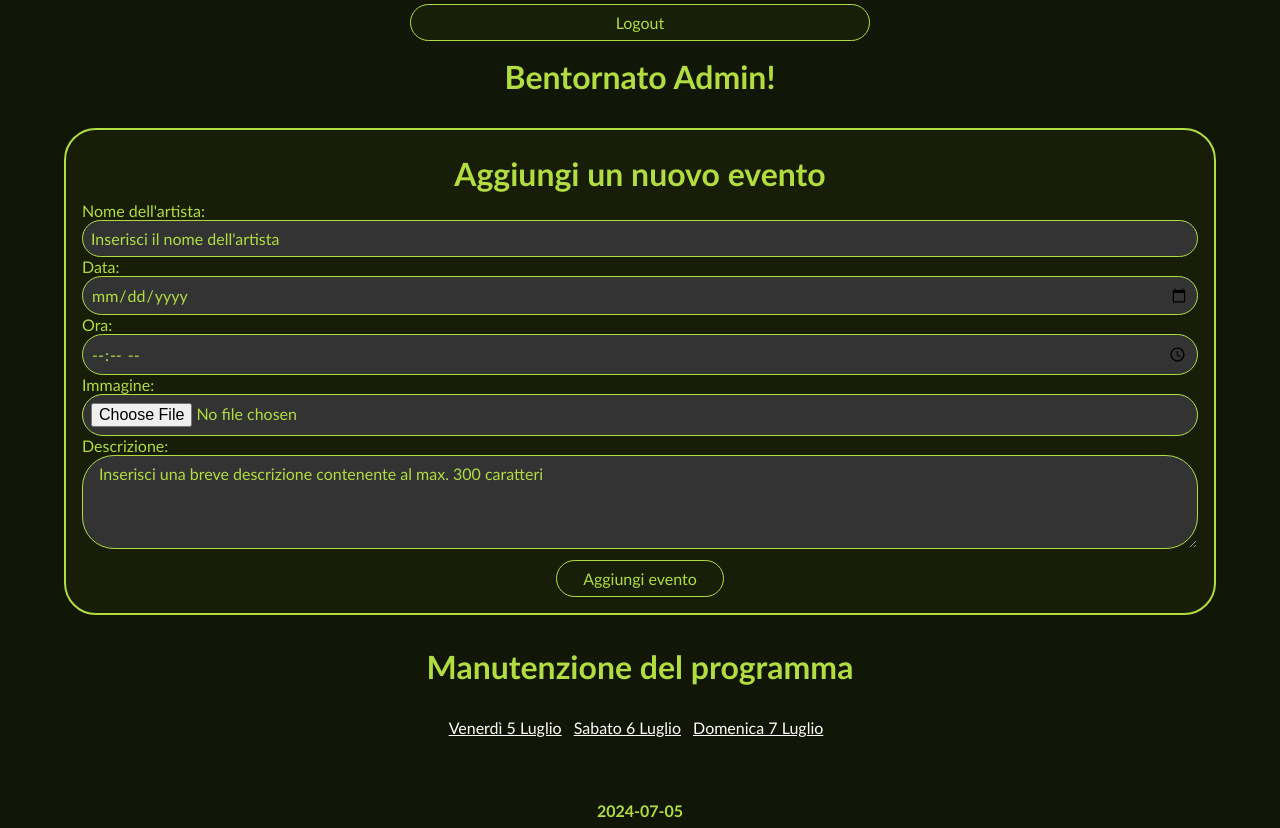
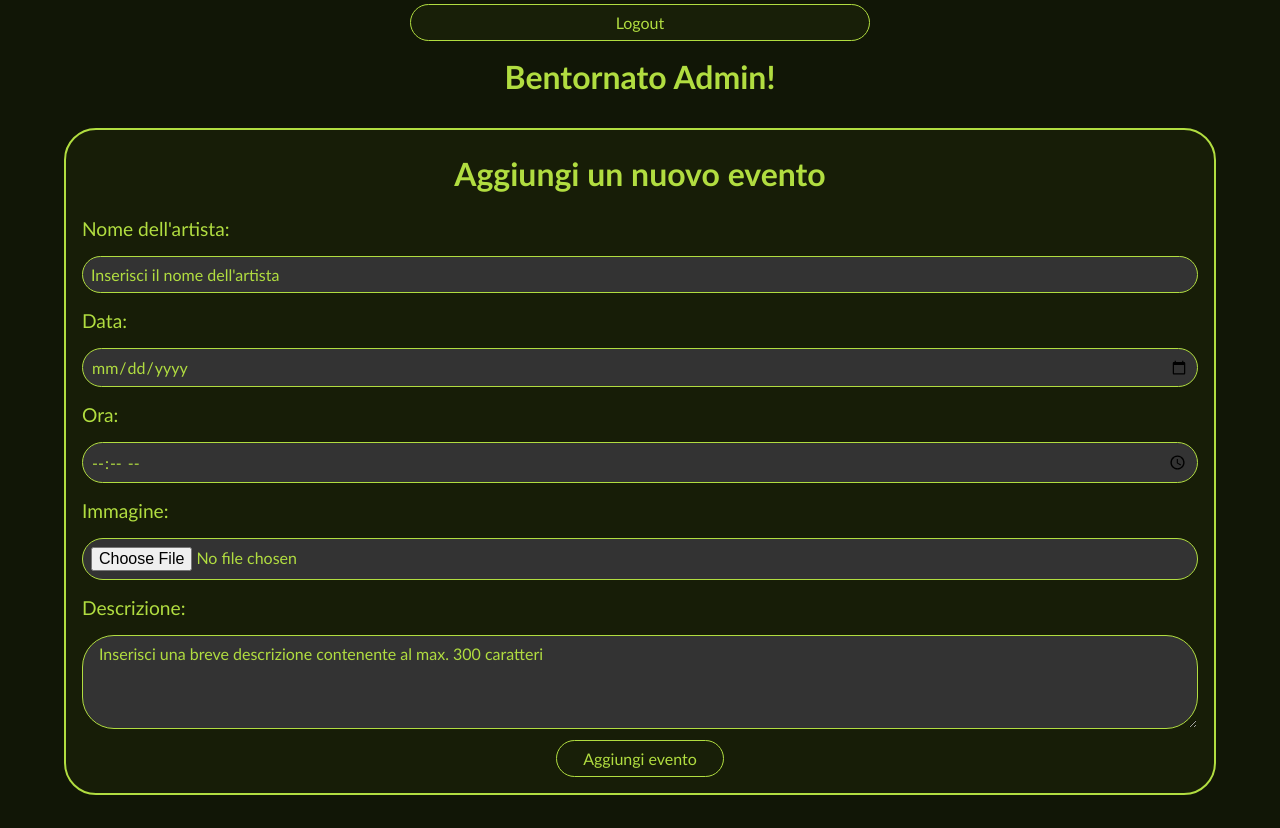
Before and after one commit to lonewalker0/progetto-tecweb, a PHP site: page /account.php in a window 1280 px wide. Shown: the part 305-1133 px from the top of the page. Run offline with PHP 8.4, Linux system fonts and the light colour scheme; the visitor is signed in with stand-in values (Sample User, id 1); data comes from the database, SQL or seed files in the repository; data that the repository does not hold is empty.

Commit message:
scommentato il label

```diff
--- a/Src/src/css/newstyle.css
+++ b/Src/src/css/newstyle.css
@@ -1555,12 +1555,12 @@ form#logout div#logout-div input#input-logout{
   padding: 0.5rem 0;
 }
 
-/*div#addEventForm form fieldset div label {
+div#addEventForm form fieldset div label {
   display:inline-block;
   font-size: 1.2rem;
   margin-top: 1rem;
   margin-bottom: 1rem;
-}*/
+}
 
 #addEventForm input[type="text"],
 #addEventForm input[type="date"],
```
